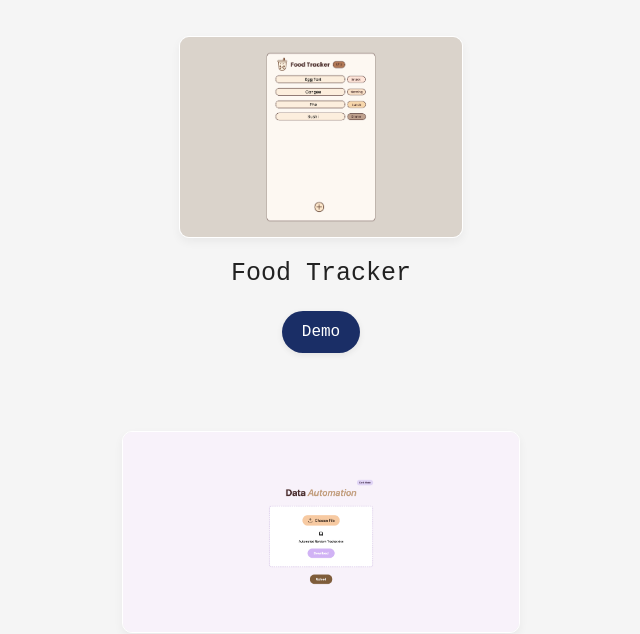
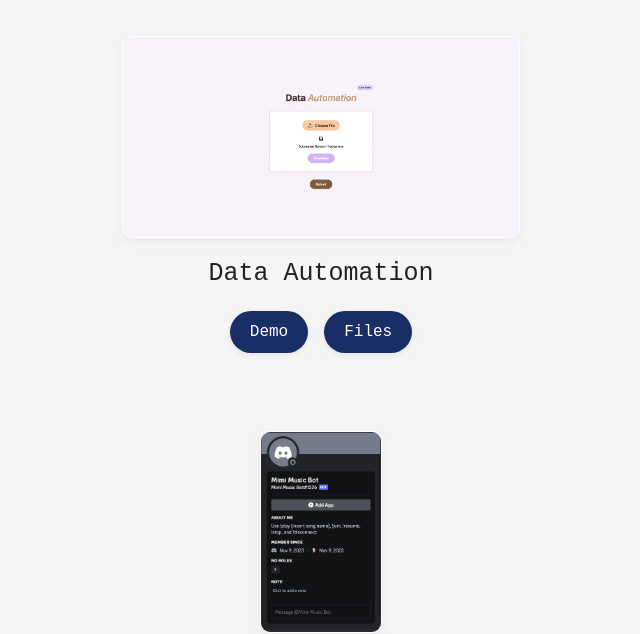
Before and after one commit to mimi110/mimi110.github.io, a plain HTML site: page project.html in a window 1280 px wide. Shown: the part 192-826 px from the top of the page, without its empty margins (319-959 px from the left). Drawn offline with Linux system fonts and the light colour scheme.

Commit message:
Update Food Tracker Project

```diff
--- a/project.html
+++ b/project.html
@@ -26,7 +26,7 @@
   <section id="project">
     <h1>Projects</h1>
 
-    <div class="box">
+    <!-- <div class="box">
       <div class="project">
         <a href="#">
             <img src="img/Food Tracker.png" alt="" onclick="enlargeImage(this)">
@@ -40,16 +40,16 @@
           Features include a meal logging by time of day, and a date selector for reviewing past entries.
       <br><br><i>Currently building based on the completed mockup.</i>
         </p>
-      </details>
-
+      </details> -->
+<!--
       <nav>
         <a href="https://www.figma.com/proto/15zKsw5ghU39mTwHAAZTof/Food-Tracker?node-id=13-74&p=f&t=DxQblccHm29Wpwjo-1&scaling=min-zoom&content-scaling=fixed&page-id=0%3A1" class="nav">Demo</a>
-        <!-- <a href="https://colab.research.google.com/drive/1xSTjXpaC7KORXnxM2nH6wUgKGGn8kMbC?usp=sharing" class="nav">Code</a> -->
+        <a href="https://colab.research.google.com/drive/1xSTjXpaC7KORXnxM2nH6wUgKGGn8kMbC?usp=sharing" class="nav">Code</a> -->
         <!-- <a href="https://drive.google.com/drive/folders/1e693ASVDgutEyYPyVCd3VxFa_B3XkgMF?usp=drive_link" class="nav">Files</a> -->
 
-        </nav>
+        <!-- </nav>
 
-      </div>
+      </div> -->
 
     <div class="box">
       <div class="project">
```
